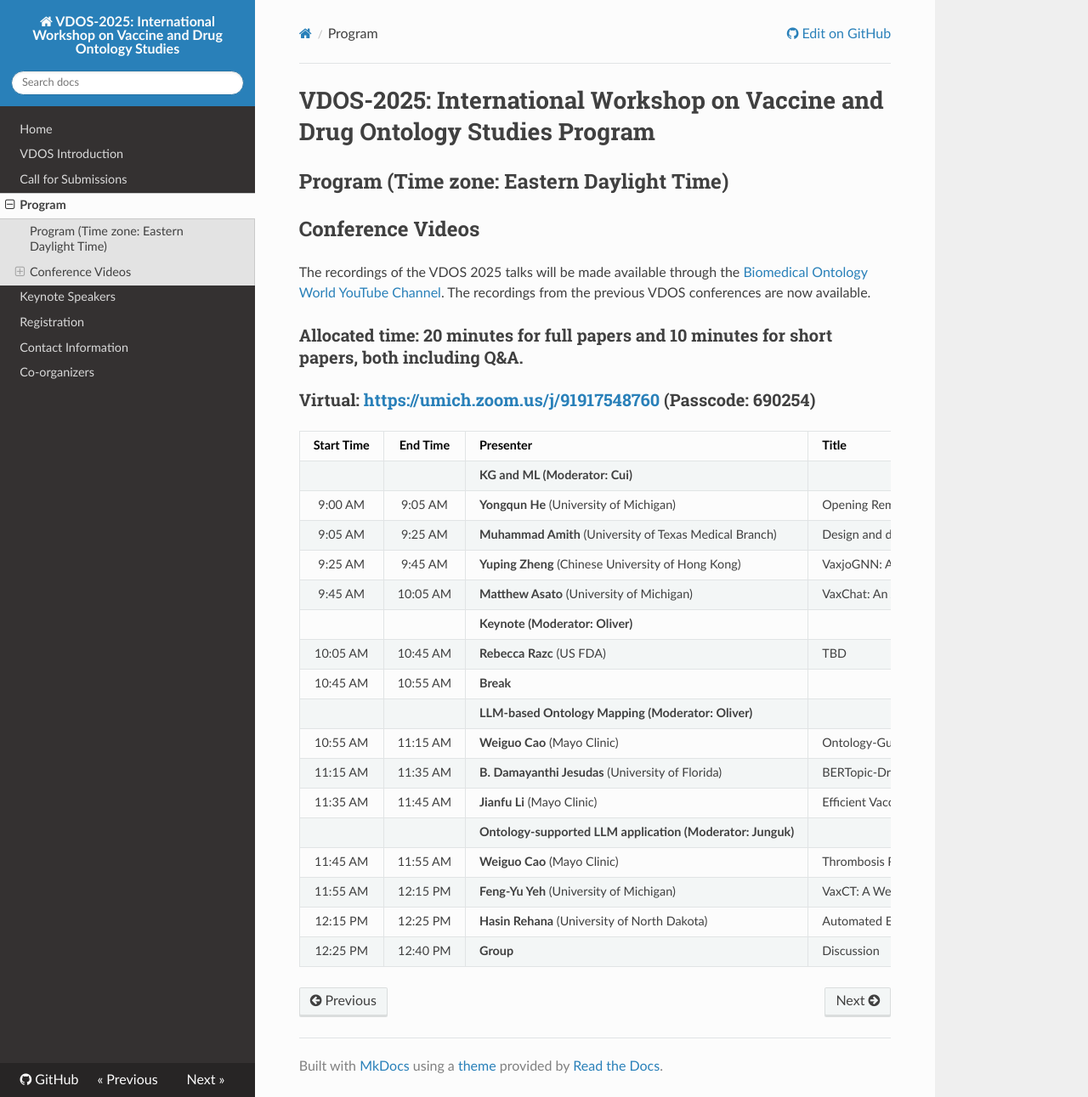
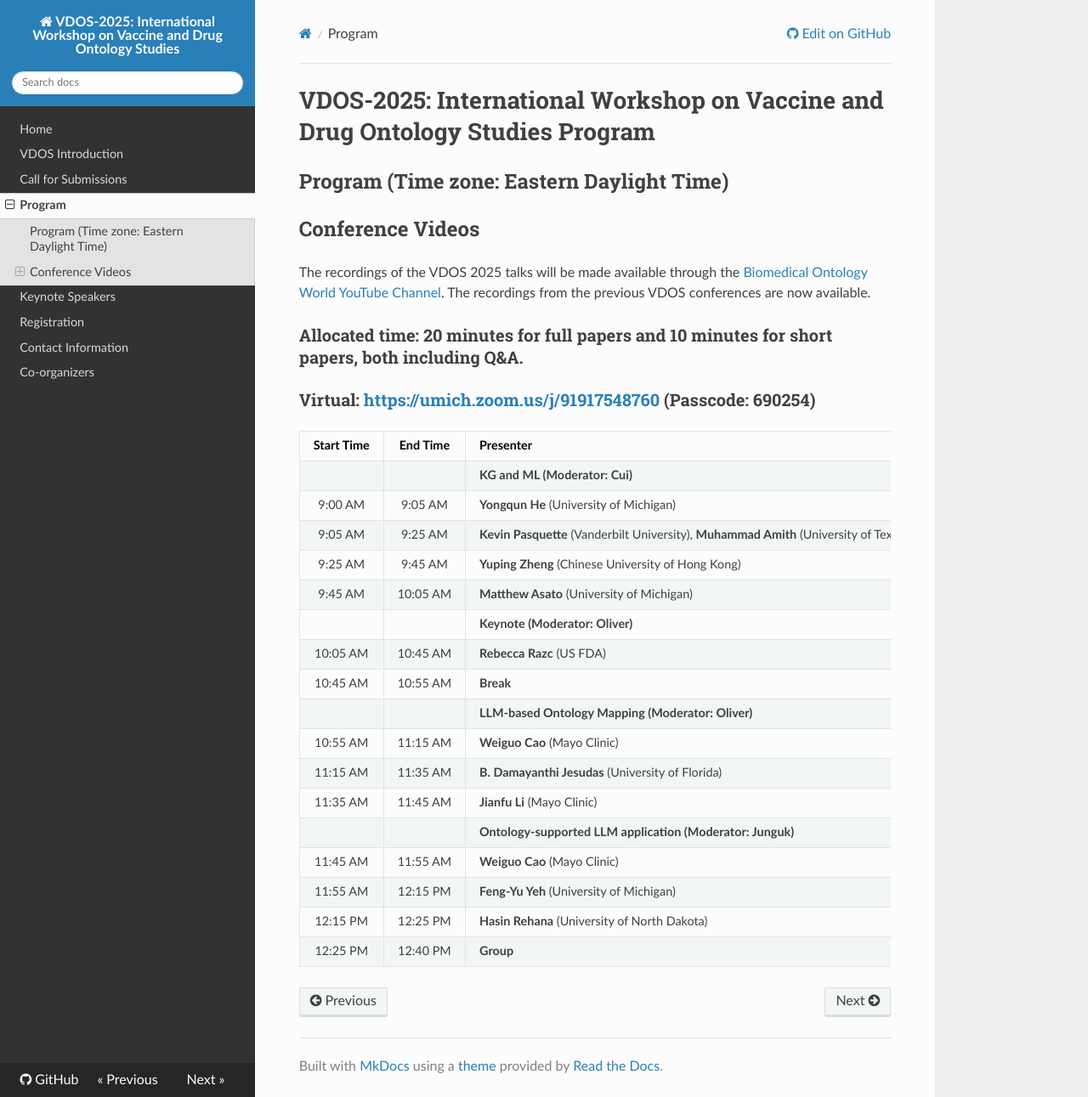
Before and after one commit to vdos-workshop/vdos2025, an MkDocs documentation site: the page built from docs/program.md, in a window 1280 px wide and 1291 px high. Shown: the whole window at 85% size. Built offline with MkDocs 1.6.1, drawn with Linux system fonts in a browser that asks for light colours; nearby versions of some CDN libraries.

Commit message:
Update presentation details in program.md

```diff
--- a/docs/program.md
+++ b/docs/program.md
@@ -12,7 +12,7 @@
 | :---: | :---: | :--- | :--- |
 | | | **KG and ML (Moderator: Cui)** | |
 | 9:00 AM | 9:05 AM | **Yongqun He** (University of Michigan) | Opening Remarks |
-| 9:05 AM | 9:25 AM | **Muhammad Amith** (University of Texas Medical Branch) | Design and development of an ontology-based knowledge graph of immunization information exchange for a semantic blockchain |
+| 9:05 AM | 9:25 AM | **Kevin Pasquette** (Vanderbilt University), **Muhammad Amith** (University of Texas Medical Branch) | Development and integration design of an ontology-based knowledge graph for immunization information exchange on a semantic blockchain |
 | 9:25 AM | 9:45 AM | **Yuping Zheng** (Chinese University of Hong Kong) | VaxjoGNN: A Graph Neural Network for Ontology-Grounded Vaccine Adjuvant Recommendation |
 | 9:45 AM | 10:05 AM | **Matthew Asato** (University of Michigan) | VaxChat: An Agentic RAG Pipeline Integrating Knowledge Graphs and PubMed in the Vaccine Domain |
 | | | **Keynote (Moderator: Oliver)** | |
```
